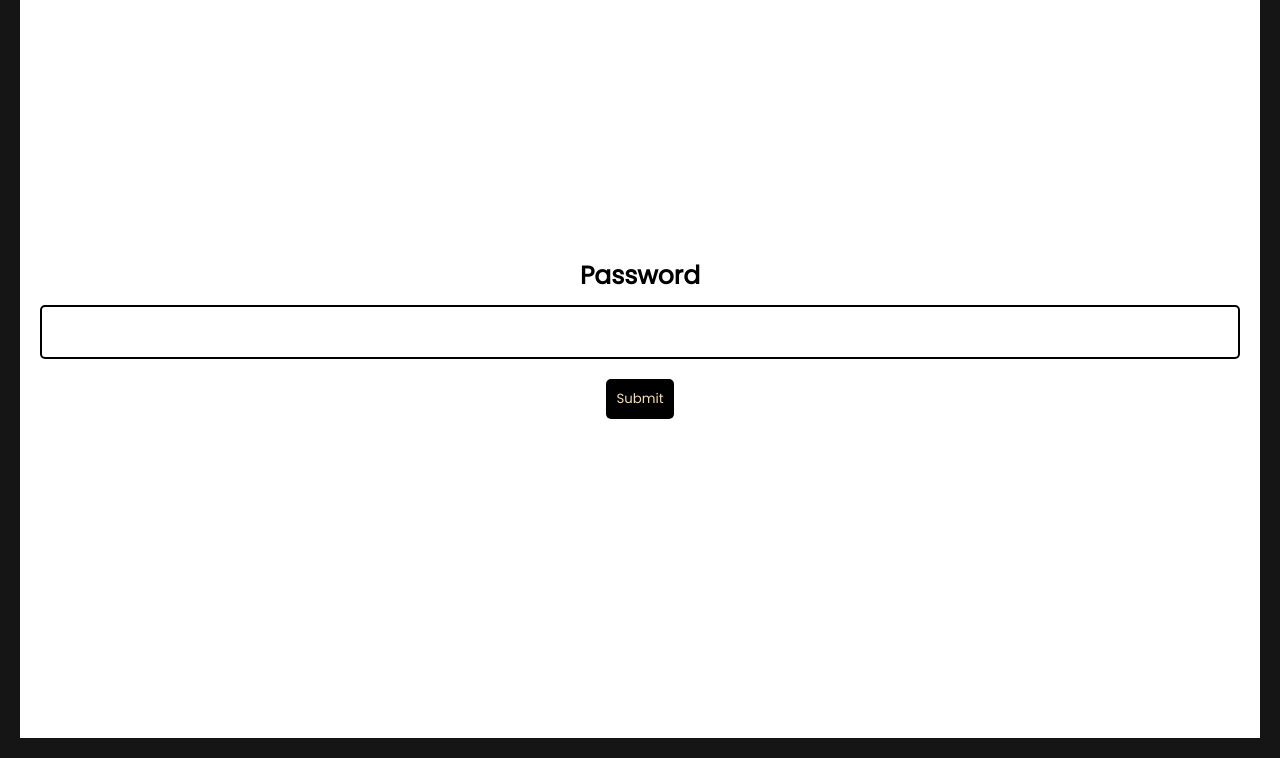
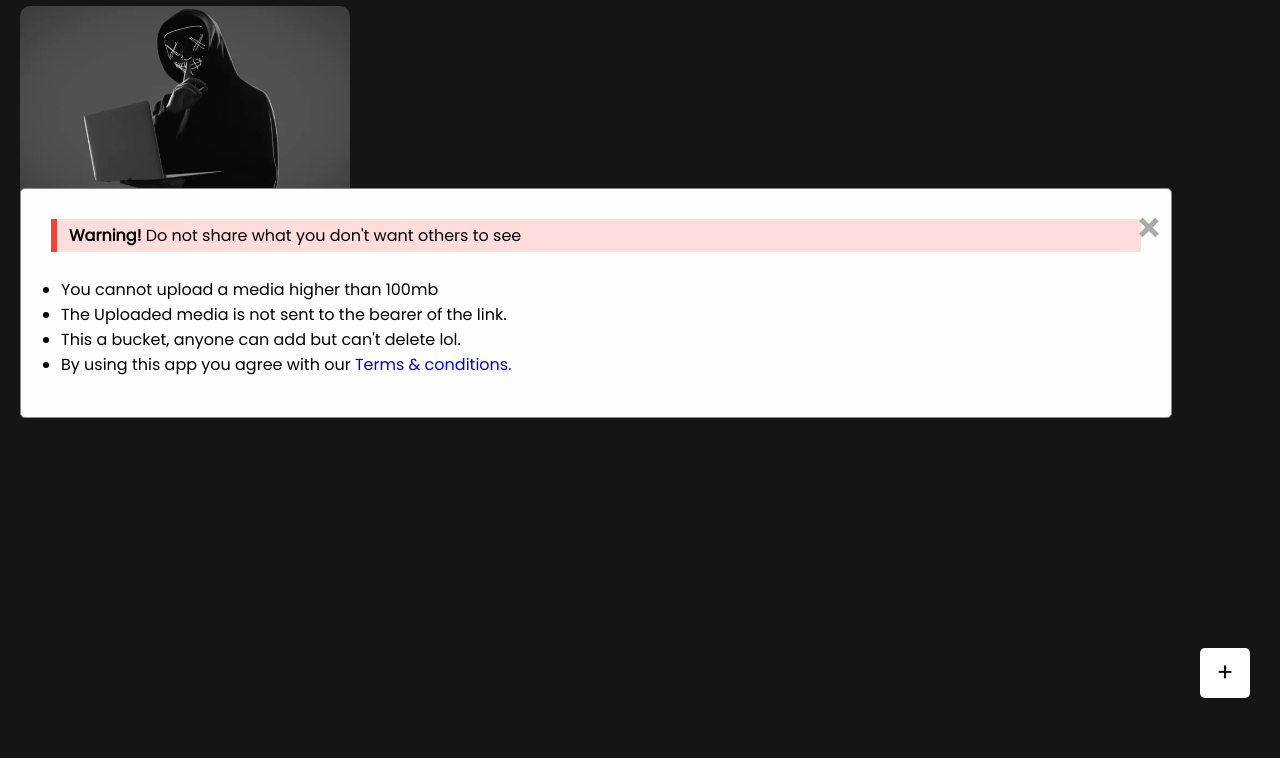
Before and after one commit to Tobennaaustin/Annonymous, a plain HTML site: page imagies.html in a window 1280 px wide. Shown: the part 82-840 px from the top of the page. After the commit the page ends 800 px from the top, so only its background shows below. Drawn offline with nearby package versions, Linux system fonts and the light colour scheme; no server answers; a web font is replaced by a local one.

Commit message:
Update imagies.html
I made some changes

```diff
--- a/imagies.html
+++ b/imagies.html
@@ -16,12 +16,12 @@
 </head>
 
 <body>
-   <section id="secure">
+  <!-- <section id="secure">
       <label for="password">Password</label>
       <input type="number" name="password" id="password">
       <p id="error"></p>
       <button id="Submit">Submit</button>
-  </section>
+  </section> -->
   <section id="hideItems">
     <div class="txt">
       <h2>No One Will Know You Shared It.</h2>
@@ -82,7 +82,7 @@
 
 
   <script src="script.js"></script>
-  <script src="secure.js"></script>
+ <!-- <script src="secure.js"></script> -->
 </body>
 
 </html>
```
